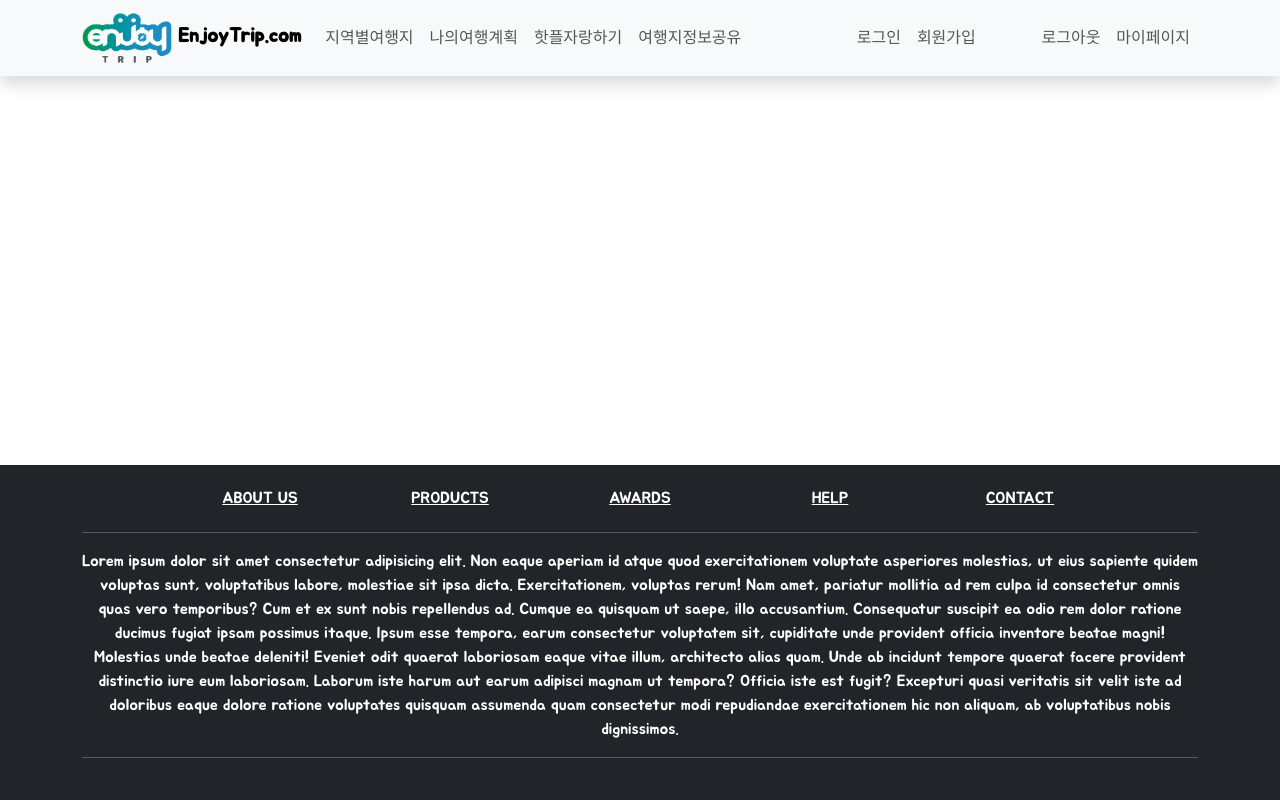
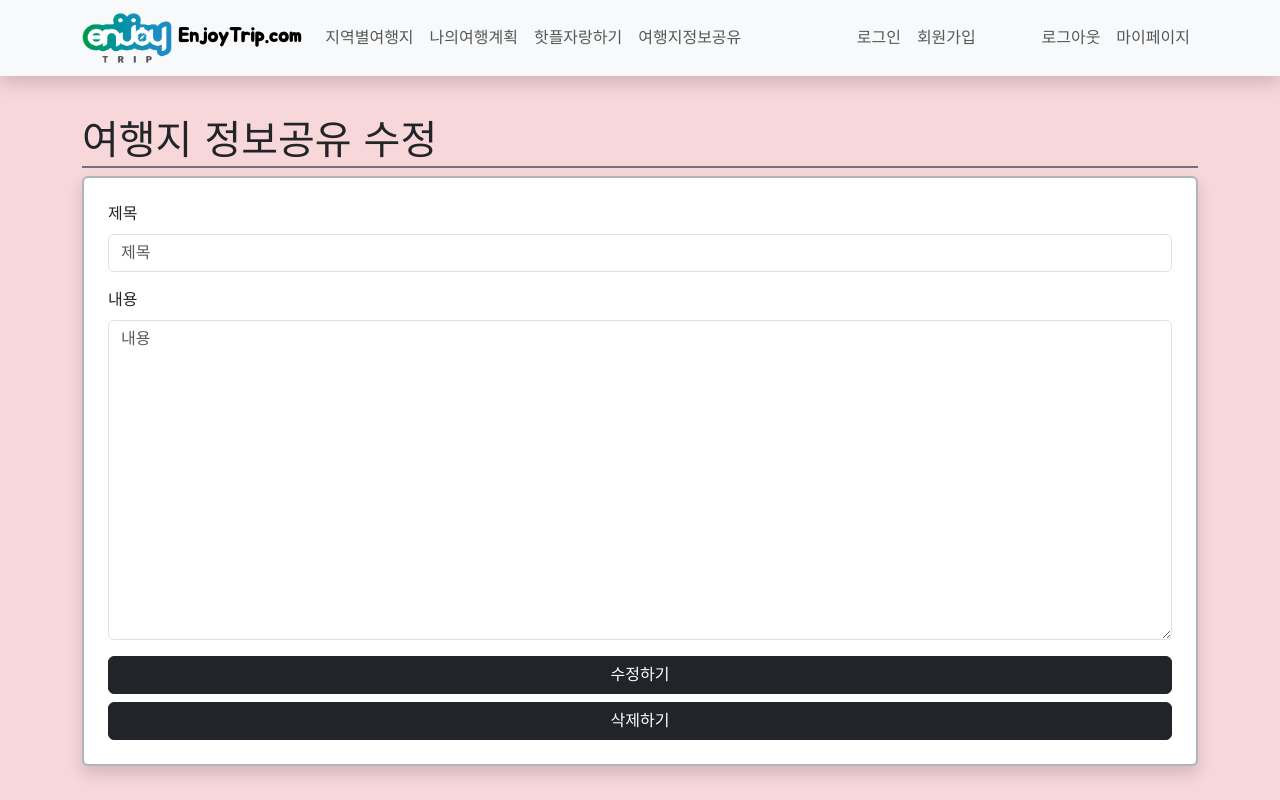
Before and after one commit to SeokJuGo/trip-recommend-service, a Vue app: page /share/modify/1 in a window 1280 px wide. Shown: the top 800 px of the page. Built offline with nearby package versions, Linux system fonts and the light colour scheme; no server answers.

Commit message:
feat(share):Detail,List,Modify

```diff
--- a/src/components/share/ShareDetail.vue
+++ b/src/components/share/ShareDetail.vue
@@ -1,14 +1,11 @@
 <script setup>
-import { ref } from "vue";
+import { ref,onMounted } from "vue";
 import { useRoute, useRouter } from "vue-router";
 import axios from "axios";
-import { onMounted } from "vue";
-import { isIntegerKey } from "@vue/shared";
 const board = ref([]);
 const route = useRoute();
 const { id } = route.params;
-console.log(id);
-const boardlist = async () => {
+const b= async () => {
   await axios
     .get(`http://localhost:8080/enjoytrip/board/detail/${id}`)
     .then(({ data }) => {
@@ -32,11 +29,8 @@ const deleleShare = () => {
   .catch(error => console.log(error));
 }
 
-
-
-
 onMounted(() => {
-  boardlist();
+  b();
 });
 </script>
 
--- a/src/components/share/ShareList.vue
+++ b/src/components/share/ShareList.vue
@@ -14,8 +14,8 @@ const boardlist = async () => {
     //     spp: 5,
     //   },}
 	  )
-    .then(({ data }) => {
-      boards.value = data;
+    .then(({ response }) => {
+      boards.value = response.data;
       console.log("1. boards data >> ", boards.value);
       //console.log("----------------------------->", response);
     })
--- a/src/components/share/ShareModify.vue
+++ b/src/components/share/ShareModify.vue
@@ -1,20 +1,78 @@
 <script setup>
-import BoardFormItem from "./item/BoardFormItem.vue";
+import { ref,onMounted } from "vue";
+import { useRoute, useRouter } from "vue-router";
+import axios from "axios";
+const board = ref([]);
+const route = useRoute();
+const { id } = route.params;
+
+const b= async () => {
+  await axios
+    .get(`http://localhost:8080/enjoytrip/board/detail/${id}`)
+    .then(({ data }) => {
+      board.value = data;
+      console.log("1. board data >> ", board.value);
+      //console.log("----------------------------->", response);
+    })
+    .catch((e) => {
+      console.log("1. board catch >> ", e);
+    });
+};
+
+
+
+const deleleShare = () => {
+
+  axios.delete(`http://localhost:8080/enjoytrip/board/delete`, {
+    data: {
+      id: id,
+    }
+  })
+  .then(response => console.log(response))
+  .catch(error => console.log(error));
+}
+
+
+
+const update = async () => {
+  await axios.put(`http://localhost:8080/enjoytrip/board/update`, board.value)
+  .then(response => console.log(response));
+}
+
+onMounted(() => {
+  b();
+});
 </script>
 
 <template>
-  <div class="container">
-    <div class="row justify-content-center">
-      <div class="col-lg-10">
-        <h2 class="my-3 py-3 shadow-sm bg-light text-center">
-          <mark class="sky">글수정</mark>
-        </h2>
-      </div>
-      <div class="col-lg-10 text-start">
-        <BoardFormItem type="modify" />
-      </div>
-    </div>
-  </div>
+<div class="container-fluid bg-danger-subtle">
+	<div class="container-md py-5 text-white-emphasis vh-100">
+		<!-- Title -->
+		<h1 class="border-bottom border-2 border-secondary">여행지 정보공유 수정</h1>
+		<div
+			class="border border-2 border-dark-subtle rounded bg-white shadow p-4">
+			<form id="form-board-modify" action="" class="d-flex flex-column">
+				<input type="hidden" name="action" value="modify"> <input
+					type="hidden" name="boardId" :value="board.id">
+				<div class="mb-3">
+					<label for="title" class="form-label">제목</label> <input
+           type="text" name="title" id="title" class="form-control"
+						placeholder="제목" v-model="board.title">
+				</div>
+				<div class="mb-3">
+					<label for="content" class="form-label">내용</label>
+					<textarea name="content" id="content" class="form-control"
+						style="height: 40vh;" placeholder="내용" v-model="board.content">{{ board.content }}</textarea>
+				</div>
+
+			</form>
+			<div class="d-grid gap-2">
+				<button id="btn-board-modify" class="btn btn-dark" @click="update">수정하기</button>
+				<button id="btn-board-delete" class="btn btn-dark" @click="deleleShare ">삭제하기</button>
+			</div>
+		</div>
+	</div>
+</div>
 </template>
 
 <style scoped></style>
--- a/src/router/index.js
+++ b/src/router/index.js
@@ -81,11 +81,11 @@ const router = createRouter({
           name: "article-write",
           component: () => import("@/components/share/ShareWrite.vue"),
         },
-        // {
-        //   path: "modify/:articleno",
-        //   name: "article-modify",
-        //   component: () => import("@/components/board/BoardModify.vue"),
-        // },
+        {
+          path: "modify/:id",
+          name: "article-modify",
+          component: () => import("@/components/share/ShareModify.vue"),
+        },
       ],
     },
 
```
